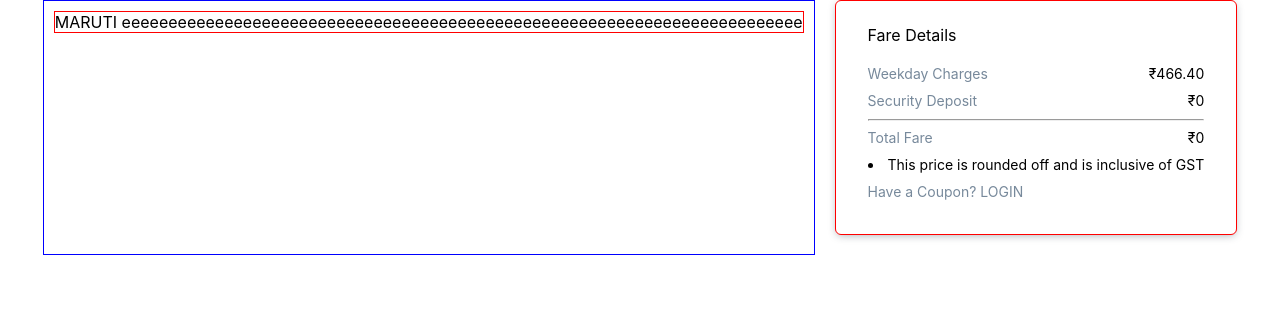
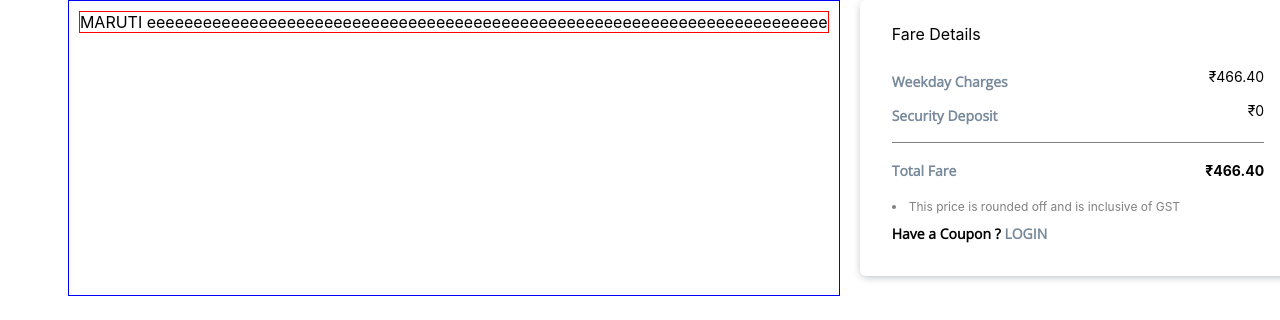
Before and after one commit to omjawade/drivezy.com-clone, a React (Create React App) app: page / in a window 1280 px wide. Shown: the top 320 px of the page. Built offline with nearby package versions, Linux system fonts and the light colour scheme.

Commit message:
added payment cart

```diff
--- a/public/index.html
+++ b/public/index.html
@@ -25,6 +25,10 @@
       Learn how to configure a non-root public URL by running `npm run build`.
     -->
     <title>React App</title>
+
+  <link rel="preconnect" href="https://fonts.googleapis.com">
+<link rel="preconnect" href="https://fonts.gstatic.com" crossorigin>
+<link href="https://fonts.googleapis.com/css2?family=Open+Sans&display=swap" rel="stylesheet">
   </head>
   <body>
     <noscript>You need to enable JavaScript to run this app.</noscript>
--- a/src/Pages/PaymentConfirmation/CarDetail.css
+++ b/src/Pages/PaymentConfirmation/CarDetail.css
@@ -37,13 +37,14 @@
 
 .CarPrice-maindiv {
 
-    border: 1px solid red;
+
     background: #fff;
     border-radius: 6px;
     box-shadow: 0 2px 8px -2px rgb(31 45 61 / 40%);
     padding: 24px 32px;
     margin-bottom: 20px;
     margin-left: 20px;
+    width: 100%;
 
 }
 
@@ -54,15 +55,21 @@
     line-height: 17px;
     margin-bottom: 10px;
     width: 100%;
+
+
 }
 
 .fare-name{
     color: #77899b;
+   font-weight: 600;
+    font-family: 'Open Sans', sans-serif;
+
 }
 
 .fare-amount {
     color: #1f2d3d;
     display: flex;
+    font-weight: lighter;
 
 
 }
--- a/src/Pages/PaymentConfirmation/CarPriceD.jsx
+++ b/src/Pages/PaymentConfirmation/CarPriceD.jsx
@@ -7,31 +7,32 @@
             <div className="CarPrice-maindiv">
                 <div>Fare Details</div>
                 <br/>
-                <div className="fare-block">
-                    <span className="fare-name">Weekday Charges</span>
-                    <span className="fare-amout">₹466.40</span>
+                <div className="fare-block" style={{marginTop: "-10px"}} >
+                    <h4 className="fare-name">Weekday Charges</h4>
+                    <p className="fare-amout">₹466.40</p>
                 </div>
 
-                 <div className="fare-block">
-                    <span className="fare-name">Security Deposit</span>
-                    <span className="fare-amout">₹0</span>
+                 <div className="fare-block" style={{marginTop: "-30px"}}>
+                    <h4 className="fare-name">Security Deposit</h4>
+                    <p className="fare-amout">₹0</p>
                 </div>
-                <hr/>
+
+                <div style={{ borderBottom:"1px solid gray",marginTop: "-10px"}}></div>
 
                 <div className="fare-block">
-                    <span className="fare-name">Total Fare</span>
-                    <span className="fare-amout">₹0</span>
+                    <h4 className="fare-name">Total Fare</h4>
+                    <h4 className="fare-amout">₹466.40</h4>
                 </div>
 
 
                 <div className="fare-block">
 
-                    <li>This price is rounded off and is inclusive of GST</li>
+                    <li style={{ marginTop: "-10px",fontFamily:"font-family: 'Open Sans', sans-serif" ,color:"gray",fontSize:"12px",fontweight:"bold"}}>This price is rounded off and is inclusive of GST</li>
 
                 </div>
 
                 <div className="fare-block">
-                    <span className="fare-name">Have a Coupon? LOGIN</span>
+                    <span className="fare-name"><a style={{color:"black"}}>Have a Coupon ?</a> LOGIN</span>
 
                 </div>
             </div>
```
